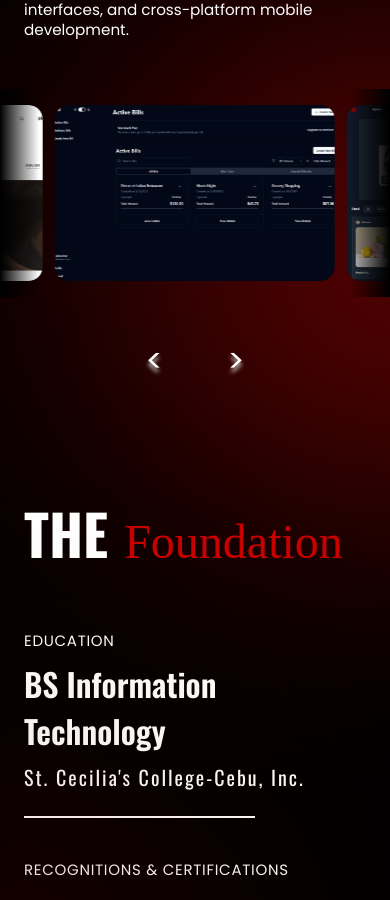
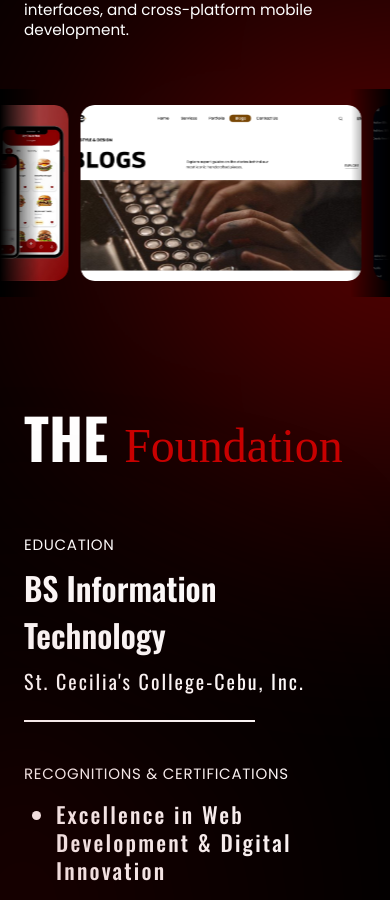
Before and after one commit to JaiAnoba/Portfolio, a React (Vite) app: page / in a window 390 px wide. Shown: the part 2293-3193 px from the top of the page. Built offline with nearby package versions, Linux system fonts and the light colour scheme; a web font is replaced by a local one.

Commit message:
adjustments

```diff
--- a/src/components/Projects.css
+++ b/src/components/Projects.css
@@ -66,7 +66,7 @@
   display: flex;
   gap: 1.5rem;
   width: max-content;
-  animation: marquee-scroll 28s linear infinite;
+  animation: marquee-scroll 40s linear infinite;
 }
 
 .projects-marquee-track:hover {
@@ -125,7 +125,7 @@
 }
 
 /* ── Nav buttons ── */
-.projects-nav {
+/* .projects-nav {
   display: flex;
   justify-content: center;
   gap: 2rem;
@@ -148,7 +148,7 @@
 
 .projects-nav button:hover {
   color: var(--red);
-}
+} */
 
 /* ── Responsive ── */
 @media (max-width: 768px) {
@@ -167,7 +167,7 @@
 
   .projects-marquee-track {
     gap: 1rem;
-    animation-duration: 22s;
+    animation-duration: 45s;
   }
 
   .projects-fade {
@@ -187,7 +187,7 @@
 
   .projects-marquee-track {
     gap: 0.75rem;
-    animation-duration: 18s;
+    animation-duration: 45s;
   }
 
   .projects-fade {
--- a/src/components/Projects.tsx
+++ b/src/components/Projects.tsx
@@ -84,7 +84,7 @@ export default function Projects() {
       </div>
 
       {/* Nav buttons kept */}
-      <div className="projects-nav">
+      {/* <div className="projects-nav">
         <button
           type="button"
           onClick={() => shift('prev')}
@@ -99,7 +99,7 @@ export default function Projects() {
         >
           &gt;
         </button>
-      </div>
+      </div> */}
     </section>
   )
 }
```
